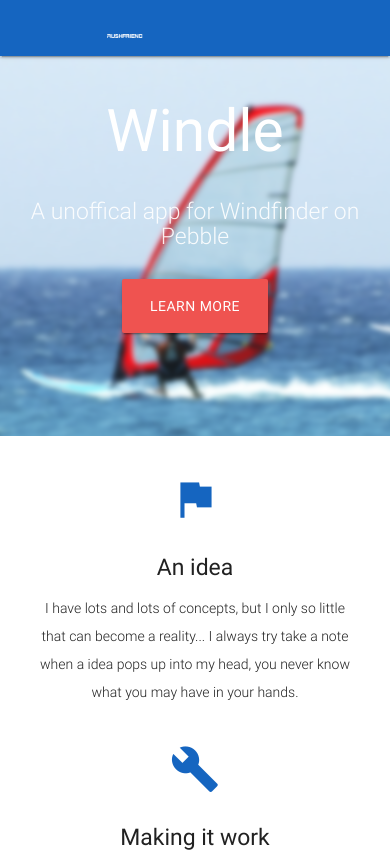
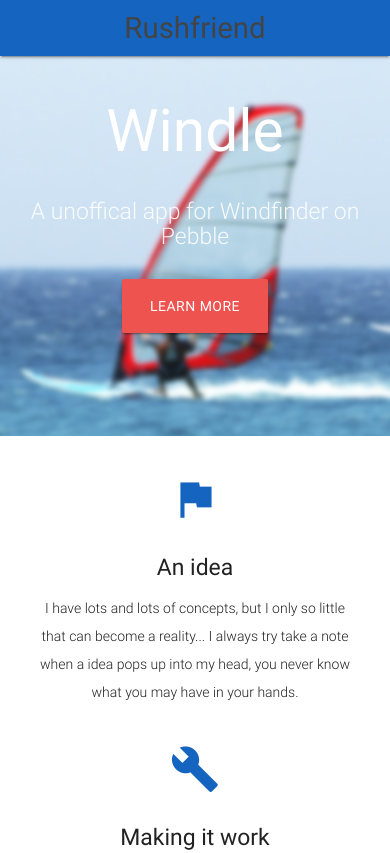
Before and after one commit to Rushfriend/Rushfriend.github.io, a plain HTML site: page index.html in a window 390 px wide. Shown: the top 853 px of the page. Drawn offline with nearby package versions, Linux system fonts and the light colour scheme.

Commit message:
Edits for a responsive logo

```diff
--- a/index.html
+++ b/index.html
@@ -14,7 +14,7 @@
 <body>
   <nav class="blue darken-3" role="navigation">
     <div class="nav-wrapper container">
-      <a id="logo-container" href="#" class="brand-logo"><img src="WebsiteLogoSmall.png" alt="WebsiteLogoSmall" style="width: 20%;height:20%;"></a>
+      <a id="logo-container" href="#" class="brand-logo boombox">Rushfriend</a>
       <ul class="right hide-on-med-and-down">
         <li><a href="#"><font color="white">Support</font></a></li>
       </ul>
```
